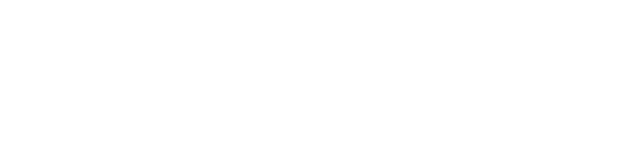
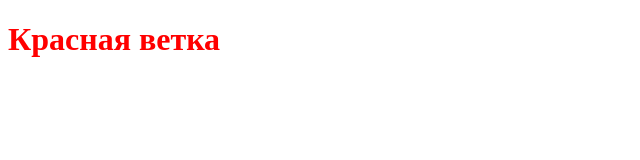
Before and after one commit to 13moros/b44, a plain HTML site: page index.html in a window 1280 px wide. Shown: the whole page, without its empty margins (0-640 px from the left). Drawn offline with Linux system fonts and the light colour scheme.

Commit message:
Красный заголовок

```diff
--- a/index.html
+++ b/index.html
@@ -12,7 +12,8 @@
 </head>
 
 <body>
-
+<h1 style="color:red">Красная ветка</h1>
+</body>
 </body>
 
 </html>
```
